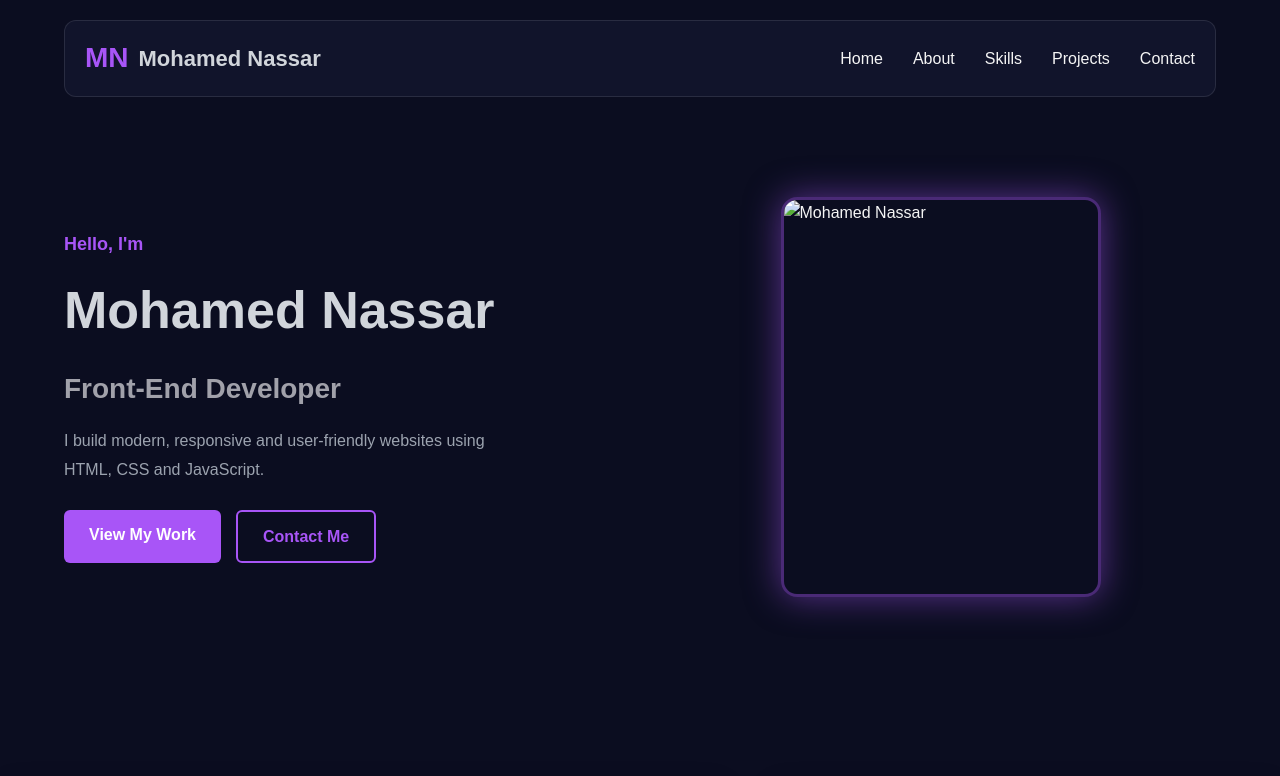
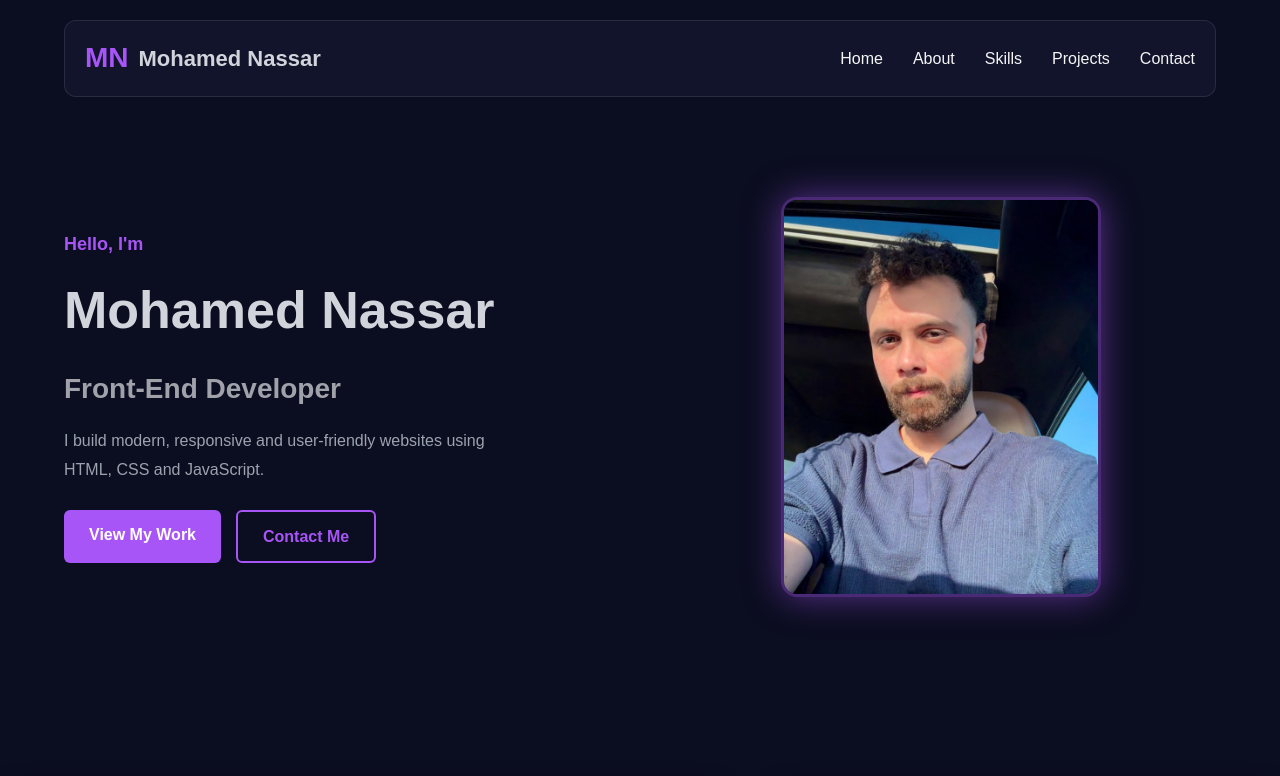
Before and after one commit to Mohamed-sayed01/mohamed-nassar-portfolio, a plain HTML site: page index.html in a window 1280 px wide. Shown: the top 776 px of the page. Drawn offline with nearby package versions, Linux system fonts and the light colour scheme.

Commit message:
Update index.html

```diff
--- a/index.html
+++ b/index.html
@@ -94,7 +94,7 @@
                 <div class="hero-image">
 
                     <img
-                        src="images/WhatsApp Image 2026-11-11 at 6.39.25 AM.jpeg"
+                        src="images/me.jpeg"
                         alt="Mohamed Nassar"
                         fetchpriority="high"
                     >
```
